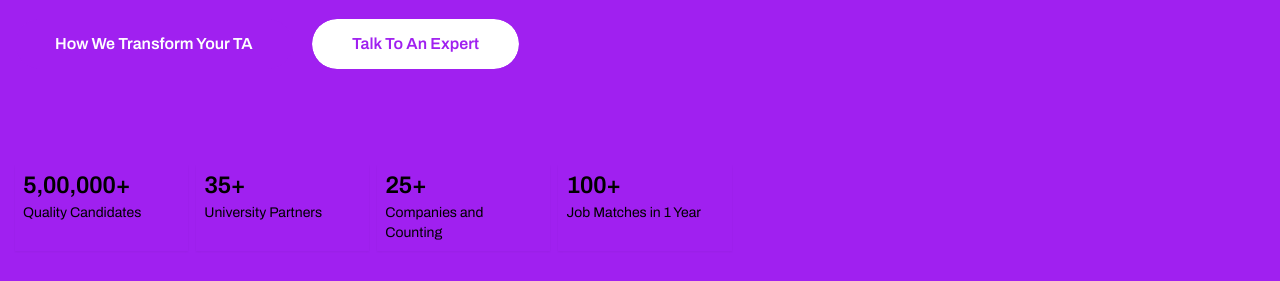
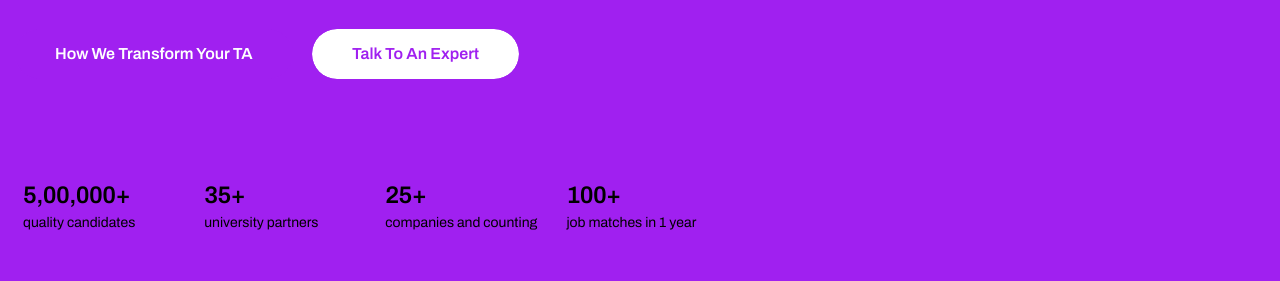
Before and after one commit to abhinnxo/Magna-Hire, a plain HTML site: page index.html in a window 1280 px wide. Shown: the part 519-800 px from the top of the page. Drawn offline with nearby package versions, Linux system fonts and the light colour scheme.

Commit message:
FIX: numbers

```diff
--- a/index.html
+++ b/index.html
@@ -80,28 +80,28 @@
             </div>
             <div>
               <main class="grid grid-cols-2 md:grid-cols-4 gap-2 mt-24 mb-8">
-                <div class=" bg-card text-card-foreground shadow-sm flex flex-col" data-v0-t="card">
+                <div class="flex flex-col" data-v0-t="card">
                   <div class="flex flex-col space-y-1.5 p-2">
                     <h3 class="text-2xl font-semibold leading-none tracking-tight text-black">5,00,000+</h3>
-                    <p class="text-sm text-muted-foreground text-black">Quality Candidates</p>
+                    <p class="text-sm text-muted-foreground text-black">quality candidates</p>
                   </div>
                 </div>
-                <div class=" bg-card text-card-foreground shadow-sm flex flex-col" data-v0-t="card">
+                <div class="flex flex-col" data-v0-t="card">
                   <div class="flex flex-col space-y-1.5 p-2">
                     <h3 class="text-2xl font-semibold leading-none tracking-tight text-black">35+</h3>
-                    <p class="text-sm text-muted-foreground text-black">University Partners</p>
+                    <p class="text-sm text-muted-foreground text-black">university partners</p>
                   </div>
                 </div>
-                <div class=" bg-card text-card-foreground shadow-sm flex flex-col" data-v0-t="card">
+                <div class="flex flex-col" data-v0-t="card">
                   <div class="flex flex-col space-y-1.5 p-2">
                     <h3 class="text-2xl font-semibold leading-none tracking-tight text-black">25+</h3>
-                    <p class="text-sm text-muted-foreground text-black">Companies and Counting</p>
+                    <p class="text-sm text-muted-foreground text-black">companies and counting</p>
                   </div>
                 </div>
-                <div class=" bg-card text-card-foreground shadow-sm flex flex-col" data-v0-t="card">
+                <div class="flex flex-col" data-v0-t="card">
                   <div class="flex flex-col space-y-1.5 p-2">
                     <h3 class="text-2xl font-semibold leading-none tracking-tight text-black">100+</h3>
-                    <p class="text-sm text-muted-foreground text-black">Job Matches in 1 Year</p>
+                    <p class="text-sm text-muted-foreground text-black">job matches in 1 year</p>
                   </div>
                 </div>
               </main>
```
